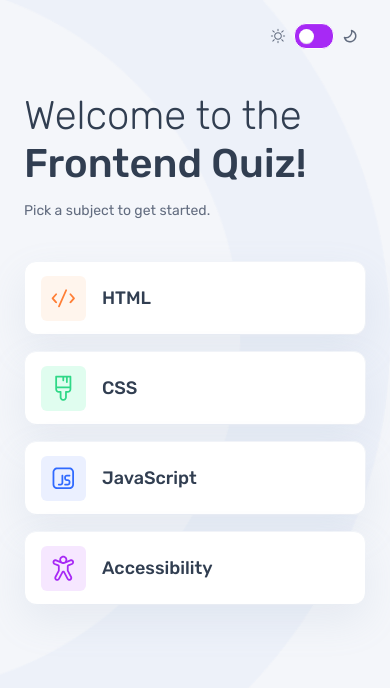
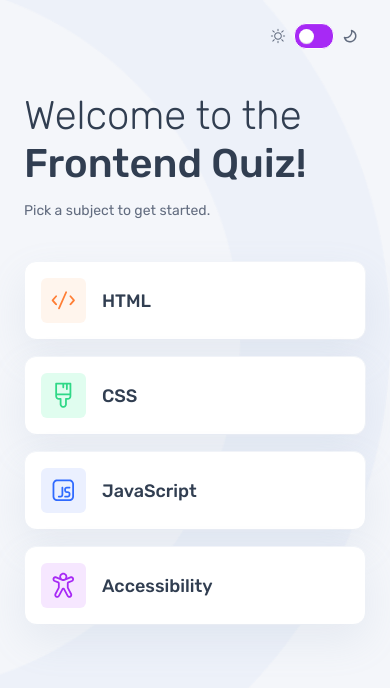
Before and after one commit to Praise25/Quiz-app-v2, a Next.js app: page / in a window 390 px wide. Shown: the top 688 px of the page. Built offline with nearby package versions, Linux system fonts and the light colour scheme.

Commit message:
style: use min-height over fixed height for LinkButton to allow for responsiveness

```diff
--- a/src/ui/LinkButton.tsx
+++ b/src/ui/LinkButton.tsx
@@ -17,7 +17,7 @@ export default function LinkButton({
     <Link
       href={href}
       onClick={onClick}
-      className={`${className} flex items-center p-4 h-18 shadow-[0_16px_40px_rgb(143,160,193,14%)]`}
+      className={`${className} flex items-center p-4 min-h-18 shadow-[0_16px_40px_rgb(143,160,193,14%)]`}
     >
       {children}
     </Link>
```
